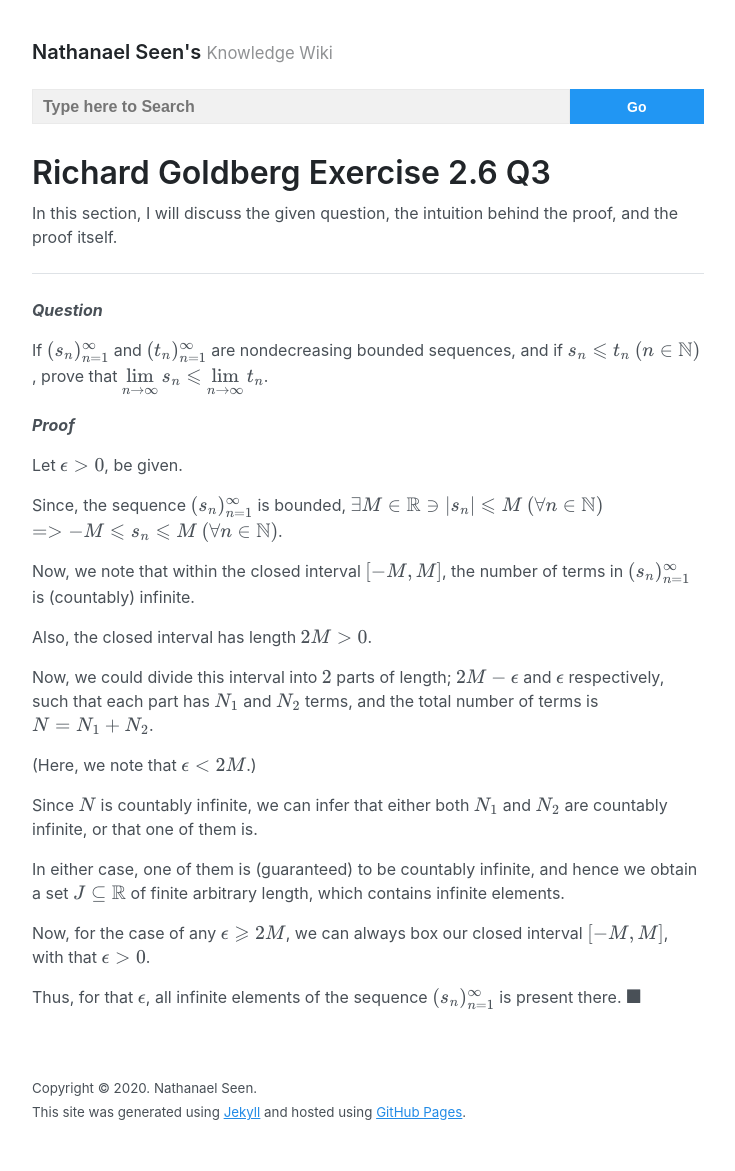
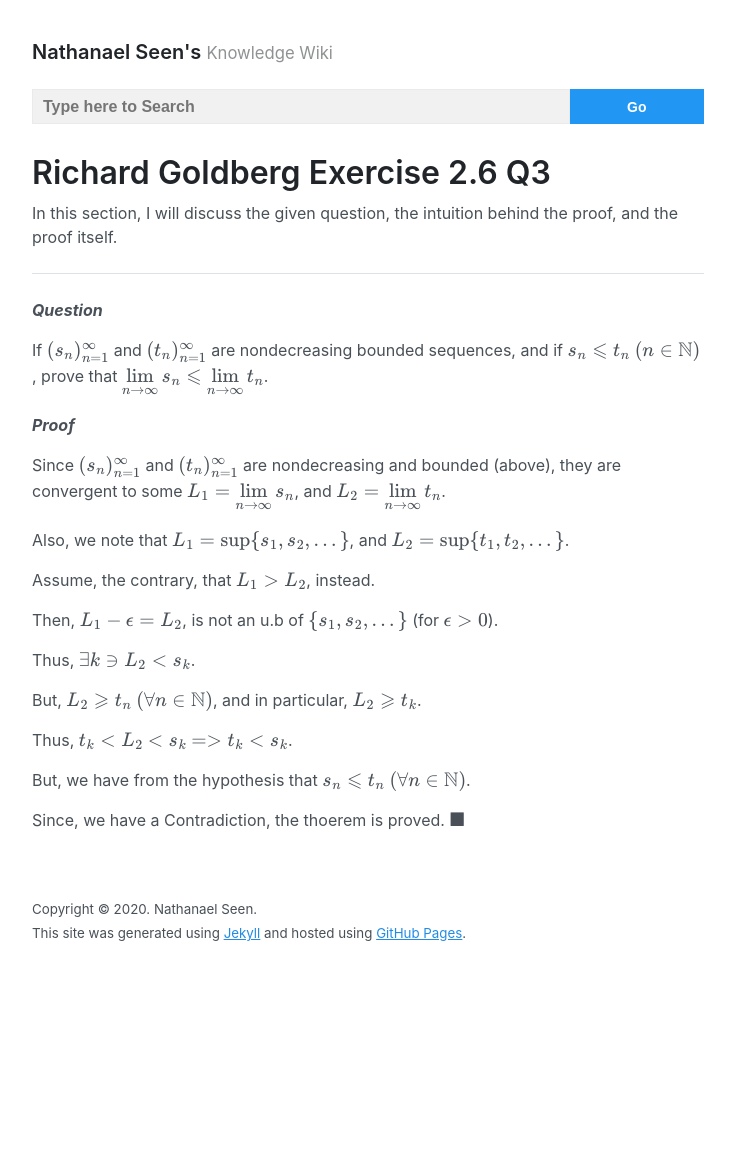
Before and after one commit to nathanaelseen/nathanaelseen.github.io, a Jekyll site: the page built from _pages/richardgoldbergqns0000000013.md, in a window 1280 px wide. Shown: the whole page, without its empty margins (272-1007 px from the left). Built offline with Jekyll 4.4.1, drawn with Linux system fonts in a browser that asks for light colours; formulas are drawn with MathJax 3; after the commit the page ends 992 px from its top, so only the background shows below that.

Commit message:
Add pages richardgoldbergqns0000000013.md and richardgoldbergqns0000000014.md

```diff
--- a/_pages/richardgoldbergqns0000000013.md
+++ b/_pages/richardgoldbergqns0000000013.md
@@ -19,33 +19,24 @@ $$\lim\limits_{n \to \infty} s_n \leqslant \lim\limits_{n \to\infty} t_n$$.
 
 _**Proof**_
 
-Let $$\epsilon > 0$$, be given.
+Since $$(s_n)_{n=1}^\infty$$ and $$(t_n)_{n=1}^\infty$$ are nondecreasing and bounded (above),
+they are convergent to some $$L_1 = \lim\limits_{n \to \infty} s_n$$, and
+$$L_2 = \lim\limits_{n \to \infty} t_n$$.
 
-Since, the sequence $$(s_n)_{n=1}^\infty$$ is bounded,
-$$\exists M \in \mathbb{R} \ni \left\lvert s_n \right\rvert \leqslant M$$
-$$(\forall n \in \mathbb{N})$$ $$ => -M \leqslant s_n \leqslant M$$
-$$(\forall n \in \mathbb{N})$$.
+Also, we note that $$L_1 = \sup\{s_1, s_2, ...\}$$, and $$L_2 = \sup\{t_1, t_2, ...\}$$.
 
-Now, we note that within the closed interval $$[-M, M]$$, the number of terms in
-$$(s_n)_{n=1}^\infty$$ is (countably) infinite.
+Assume, the contrary, that $$L_1 > L_2$$, instead.
 
-Also, the closed interval has length $$2M > 0$$.
+Then, $$L_1 - \epsilon = L_2$$, is not an u.b of $$\{s_1, s_2, ...\}$$
+(for $$\epsilon > 0$$).
 
-Now, we could divide this interval into $$2$$ parts of length; $$2M - \epsilon$$ and
-$$\epsilon$$ respectively, such that each part has $$N_1$$ and $$N_2$$ terms, and
-the total number of terms is $$N = N_1 + N_2$$.
+Thus, $$\exists k \ni L_2 < s_k$$.
 
-(Here, we note that $$\epsilon < 2M$$.)
+But, $$L_2 \geqslant t_n$$ $$(\forall n \in \mathbb{N})$$, and in particular,
+$$L_2 \geqslant t_k$$.
 
-Since $$N$$ is countably infinite, we can infer that either both $$N_1$$ and $$N_2$$ are
-countably infinite, or that one of them is.
+Thus, $$t_k < L_2$$ $$ < s_k$$ $$ => t_k < s_k$$.
 
-In either case, one of them is (guaranteed) to be countably infinite, and hence
-we obtain a set $$J \subseteq \mathbb{R}$$ of finite arbitrary length, which
-contains infinite elements.
+But, we have from the hypothesis that $$s_n \leqslant t_n$$ $$(\forall n \in \mathbb{N})$$.
 
-Now, for the case of any $$\epsilon \geqslant 2M$$, we can always box our closed interval $$[-M, M]$$,
-with that $$\epsilon > 0$$.
-
-Thus, for that $$\epsilon$$, all infinite elements of the sequence $$(s_n)_{n=1}^\infty$$
-is present there. $$\blacksquare$$
+Since, we have a Contradiction, the thoerem is proved. $$\blacksquare$$
--- a/js/search.js
+++ b/js/search.js
@@ -134,7 +134,7 @@ function autocompleteSearchSuggestions() {
             /*make the matching letters bold:*/
             // b.innerHTML = "<strong>" + arr[i].substr(0, val.length) + "</strong>";
             var hitScore = (arr[i].score * 100).toFixed(1);
-            b.innerHTML += "<small style='font-size:9px; border:1px solid grey; background: -webkit-linear-gradient(left, #00ff00 " + hitScore + "%, white 0%);'>" + hitScore + "%</small> " + arr[i].title;
+            b.innerHTML += "<small style='font-size:9px; border:1px solid grey; background: -webkit-linear-gradient(left, #0cc6f5 " + hitScore + "%, white 0%);'>" + hitScore + "%</small> " + arr[i].title;
             /*insert a input field that will hold the current array item's url:*/
             b.innerHTML += "<input type='hidden' value='" + arr[i].url + "'>";
             /*execute a function when someone clicks on the item value (DIV element):*/
```
Also changed, not shown: _pages/fields.md (+1 -1 lines), _pages/richardgoldbergqns0000000014.md (added, +42 -0 lines).
